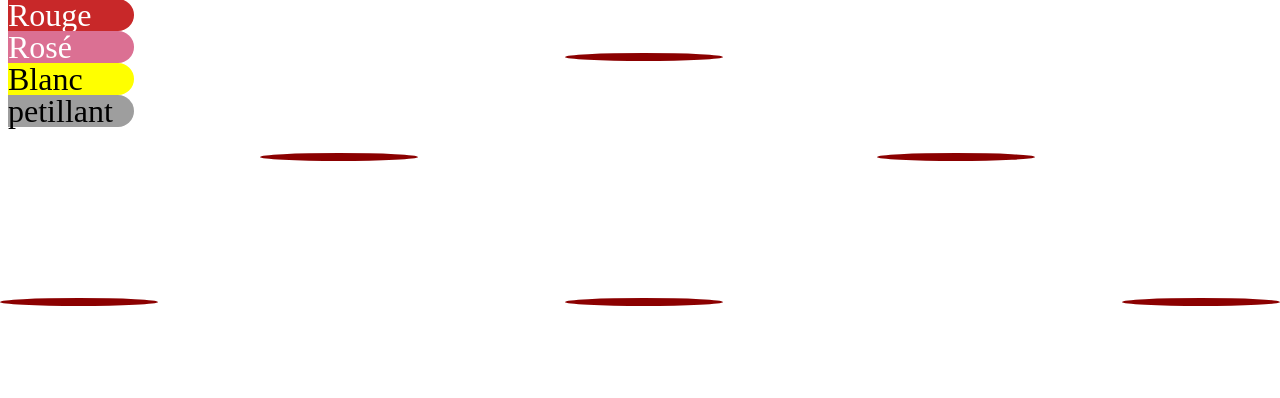
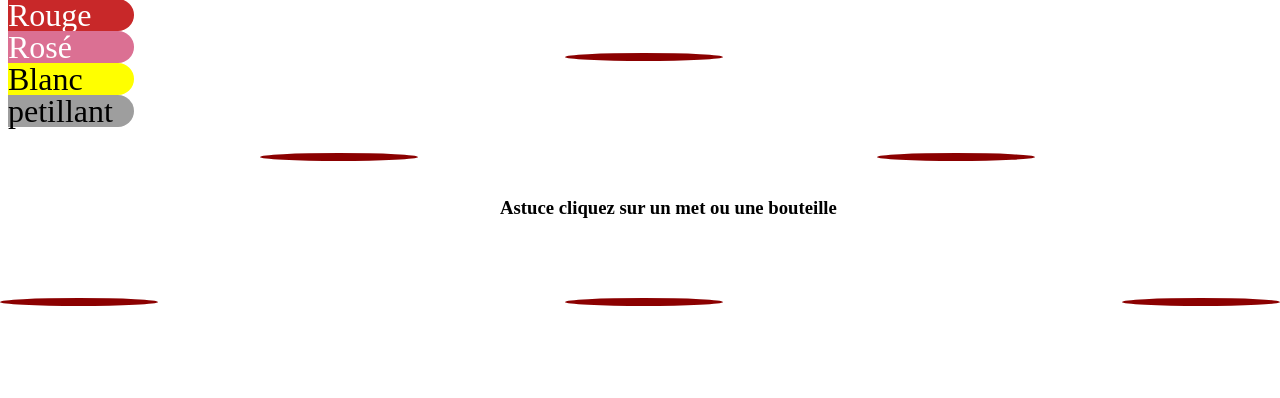
Before and after one commit to almalrich/LeMondeDeSeb, a Symfony app: template templates/vin/bout.html.twig in a window 1280 px wide. Shown: the part 402-800 px from the top of the page. Run offline with Twig, Linux system fonts and the light colour scheme; the template is opened without the code that fills it, so the values that code supplies are empty; some libraries are stand-ins or nearby versions; grey boxes are pictures that could not be loaded.

Commit message:
JS +un peu de css pensé menu query finir bdd

```diff
--- a/public/MaCave.css
+++ b/public/MaCave.css
@@ -356,7 +356,9 @@ h2 {
     transform: scale(1.24);
     transition: transform 0.5s;
 }
-
+#page{
+    align-content: center;
+}
 #contenant{
 
     position: absolute;
@@ -372,7 +374,23 @@ h2 {
     transform: scale(1.24);
     transition: transform 0.5s;
 }
+h3{
+    left: 110px;
+    right: 0;
+    top: 20px;
+    position: relative;
+    margin: auto;
+}
 
+#js{
+    position: relative;
+    left: 0;
+    right: 0;
+    margin: auto;
+    top: 50px;
+    height: 100px;
+    width: 500px;
+}
 
 #lh{
 
--- a/src/Controller/VinController.php
+++ b/src/Controller/VinController.php
@@ -67,6 +67,7 @@ class VinController extends AbstractController
         $form = $this->createForm(VinType::class, $vin);
         $form->handleRequest($request);
 
+
         if ($form->isSubmitted() && $form->isValid()) {
             $this->getDoctrine()->getManager()->flush();
 
@@ -78,7 +79,8 @@ class VinController extends AbstractController
         return $this->render('vin/edit.html.twig', [
             'vin' => $vin,
             'form' => $form->createView(),
-        ]);
+
+               ]);
     }
 
     /**
--- a/src/Form/VinType.php
+++ b/src/Form/VinType.php
@@ -21,7 +21,9 @@ class VinType extends AbstractType
             ->add('image')
             ->add('prix')
             ->add('mets',EntityType::class,['class'=>Mets::class,'choice_label'=>'title', 'multiple'=>true])
-    ;
+
+        ;
+
 
     }
 
--- a/templates/base.html.twig
+++ b/templates/base.html.twig
@@ -72,6 +72,10 @@
     {% endif %}
     <body>
     {% block body %}{% endblock %}
+    {% block top_scripts %}
+        <script src="https://ajax.googleapis.com/ajax/libs/jquery/3.1.0/jquery.min.js"></script>
+    {% endblock %}
+
     {% block javascripts %}{% endblock %}
     </body>
 </html>
--- a/templates/baseUser.html.twig
+++ b/templates/baseUser.html.twig
@@ -67,6 +67,10 @@
 
 <body>
 {% block body %}{% endblock %}
+{% block top_scripts %}
+    <script src="https://ajax.googleapis.com/ajax/libs/jquery/3.1.0/jquery.min.js"></script>
+{% endblock %}
+
 {% block javascripts %}{% endblock %}
 </body>
 </html>
--- a/templates/vin/_form.html.twig
+++ b/templates/vin/_form.html.twig
@@ -2,6 +2,7 @@
 {% block body %}
 {{ form_start(form) }}
     {{ form_widget(form) }}
+
     <button class="btn-save">{{ button_label|default('Save') }}</button>
 {{ form_end(form) }}
 {% endblock %}
--- a/templates/vin/bout.html.twig
+++ b/templates/vin/bout.html.twig
@@ -24,10 +24,10 @@
   #}
 
 
-
+<div id="page">
     <div id="img">
 
-       {{ mets[0].title }}
+  {{ mets[0].title }}
 
     <img class="met" id="center" src="{{ mets[0].image }}">
 
@@ -82,7 +82,39 @@
 
     </div>
 
+    <div id="js">
+        <h3>Astuce cliquez sur un met ou une bouteille</h3>
 
+    </div>
+    </div>
+
+<script>
+    document.getElementById('imgvin').addEventListener ('click', function() {
+       document.getElementById('js').innerText = ( "L'abus d'alcool est dangereux pour la santé à consommer avec modération")
+    });
+
+    document.getElementById('img').addEventListener('click', function () {
+        document.getElementById('js').innerText = ( "lors d'un repas il est de coutume de monter en puissance au niveau des tanins en entrée un blanc puis un rouge fruité pour arrivé sur le rouge tanique et on fini en bulles")
+
+    });
+
+    document.getElementById('img2').addEventListener('click', function () {
+        document.getElementById('js').innerText = ("en ce qui concerne la décantation en carafe cela peu vous aider à faire s'oxygéner et offrir tout ses aromes alors qu'un vin mature pourra être servis à même la bouteille")
+    });
+
+    document.getElementById('img3').addEventListener('click', function () {
+        document.getElementById('js').innerText = ("le fromage de chèvre s'accorde à la perfection avec un vin blanc de type sancerre, chablis, sylvaner,....vous serez étonnez du résultat")
+    });
+
+    document.getElementById('img4').addEventListener('click', function () {
+        document.getElementById('js').innerText = ("préfèrez une cave en terre battue ou poussieureuse afin de passer un coup de jet et couvrir vos bouteilles d'une fine couche de poussière")
+    });
+
+    document.getElementById('img5').addEventListener('click', function () {
+        document.getElementById('js').innerText = ("savez vous que Charlles de Gaulles à donné son nom à un tire bouchon ceux qui une fois viser ressemble à un 'V'....")
+    });
+
+</script>
 
 
 
```
Also changed, not shown: public/accordCave.js (deleted).
